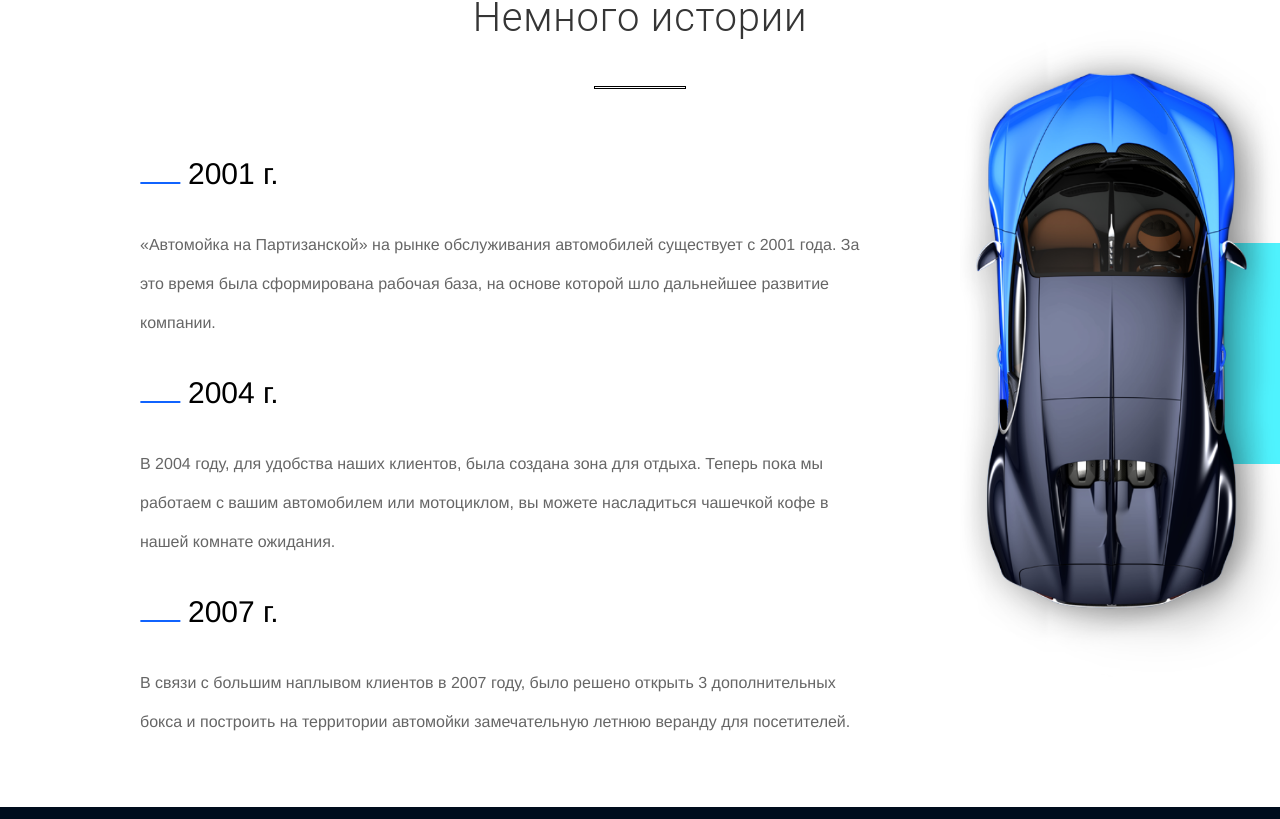
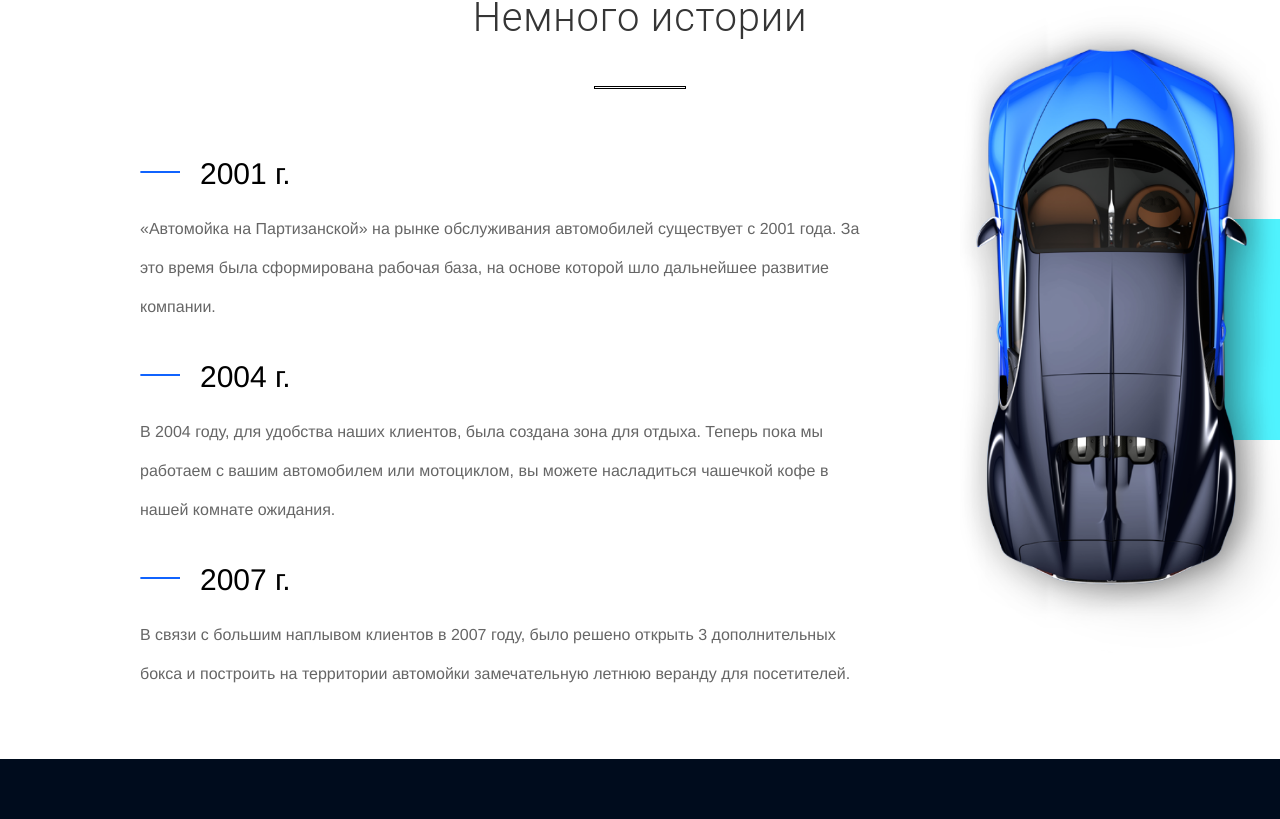
Before and after one commit to lentyaevpk/carwash-fullstack, a Vue app in the folder client/: page /about in a window 1280 px wide. Shown: the part 821-1640 px from the top of the page. Built offline with nearby package versions, Linux system fonts and the light colour scheme.

Commit message:
more fixes

```diff
--- a/client/src/components/AboutUs.vue
+++ b/client/src/components/AboutUs.vue
@@ -3,8 +3,8 @@
     <h2>О нас</h2>
     <div class="border"></div>
     <div class="aboutUs-container">
-      <img src="@/assets/zfvnxlil69o.jpg" class="hidden" v-infocus="'showElement'"/>
-      <div class="aboutUs-container-description hidden" v-infocus="'showElement'">
+      <img src="@/assets/zfvnxlil69o.jpg" class="hidden hidden-top" v-infocus="'showElement'"/>
+      <div class="aboutUs-container-description hidden hidden-top" v-infocus="'showElement'">
         <p>Наш современный автомоечный комплекс на Партизанской - это высокий уровень обслуживания, гарантия качественных работ, связанных с мойкой, химчисткой и полировкой автомобилей любого класса. Нашими отличительными особенностями являются: квалифицированный персонал, качественные моющие и косметические средства ведущих мировых брендов в области ухода за автомобилем, высокотехнологичное оборудование.</p>
         <p>На территории автомойки имеется уютная комната для клиентов, где вы можете выпить чашечку кофе, посмотреть TV и ознакомиться с последними выпусками профессиональных автомобильных журналов, в то время как вашим автомобилем будет заниматься команда специалистов.Мы работаем более 15-ти лет и нас знают многие, как частные, так и корпоративные клиенты.</p>
       </div>
@@ -35,6 +35,10 @@ export default {};
 
 .hidden {
   opacity: 0;
+}
+
+.hidden-top  {
+  transform: translate(0, -50px);
 }
 
 .showElement {
--- a/client/src/components/Bonus.vue
+++ b/client/src/components/Bonus.vue
@@ -3,7 +3,8 @@
     <h2>Бонусная программа</h2>
     <div class="border"></div>
     <p
-      class="bonus-description"
+      class="bonus-description hidden hidden-right"
+      v-infocus="'showElement'"
     >Дорогие друзья, мы с Вами уже 15 лет! И поэтому рады сообщить Вам, что совсем скоро состоится запуск новой Бонусной программы. Теперь за каждую услугу, которой Вы воспользуетесь у нас, Вам будут начисляться бонусные баллы (1балл=1рубль)! А именно - 10% от суммы ЛЮБОЙ услуги на нашей автомойке. Что для этого нужно сделать? Все очень просто!</p>
     <div class="bonus-step">
       <h4 class="bonus-step-title">шаг 1</h4>
@@ -30,7 +31,23 @@
 export default {};
 </script>
 
-<style scoped>
+<style scoped lang="scss">
+.hidden {
+  opacity: 0;
+
+  &-right {
+    transform: translate(50px, 0);
+  }
+}
+
+.showElement {
+  opacity: 1;
+  transform: translate(0, 0);
+  -webkit-transition: all 0.5s ease-out;
+  -moz-transition: all 0.5s ease-out;
+  transition: all 0.5s ease-out;
+}
+
 .bonus {
   padding: 20px;
   margin: 0;
--- a/client/src/components/History.vue
+++ b/client/src/components/History.vue
@@ -3,15 +3,15 @@
     <h2>Немного истории</h2>
     <div class="border"></div>
     <ul>
-      <li class="history-container">
+      <li class="history-container hidden hidden-left" v-infocus="'showElement'">
         <h3>2001 г.</h3>
         <p>«Автомойка на Партизанской» на рынке обслуживания автомобилей существует c 2001 года. За это время была сформирована рабочая база, на основе которой шло дальнейшее развитие компании.</p>
       </li>
-      <li class="history-container">
+      <li class="history-container hidden hidden-left" v-infocus="'showElement'">
         <h3>2004 г.</h3>
         <p>В 2004 году, для удобства наших клиентов, была создана зона для отдыха. Теперь пока мы работаем с вашим автомобилем или мотоциклом, вы можете насладиться чашечкой кофе в нашей комнате ожидания.</p>
       </li>
-      <li class="history-container">
+      <li class="history-container hidden hidden-left" v-infocus="'showElement'">
         <h3>2007 г.</h3>
         <p>В связи с большим наплывом клиентов в 2007 году, было решено открыть 3 дополнительных бокса и построить на территории автомойки замечательную летнюю веранду для посетителей.</p>
       </li>
@@ -23,7 +23,23 @@
 export default {};
 </script>
 
-<style scoped>
+<style scoped lang="scss">
+.hidden {
+  opacity: 0;
+}
+
+.hidden-left {
+  transform: translate(-50px, 0);
+}
+
+.showElement {
+  opacity: 1;
+  transform: translate(0, 0);
+  -webkit-transition: all 0.5s ease-out;
+  -moz-transition: all 0.5s ease-out;
+  transition: all 0.5s ease-out;
+}
+
 .history {
   margin: 0;
   background-image: url(../assets/Bugatti-Chiron_010.png),
@@ -62,18 +78,28 @@ export default {};
 }
 
 .history-container {
-  list-style-image: url(../assets/Line2.png);
-  list-style-position: inside;
+  list-style: none;
 }
 
 .history h3 {
-  display: inline-block;
+  position: relative;
   font-family: Ubuntu, Helvetica, sans-serif, Arial;
   font-style: normal;
+  padding-left: 60px;
   font-weight: 200;
   font-size: 30px;
   line-height: 10px;
   color: #000000;
+
+  &::before {
+    content: '';
+    position: absolute;
+    background: url(../assets/Line2.png) no-repeat;
+    right: calc(100% - 40px);
+    top: calc(50% - 3px);
+    width: 40px;
+    height: 6px;
+  }
 }
 
 .history p {
```
